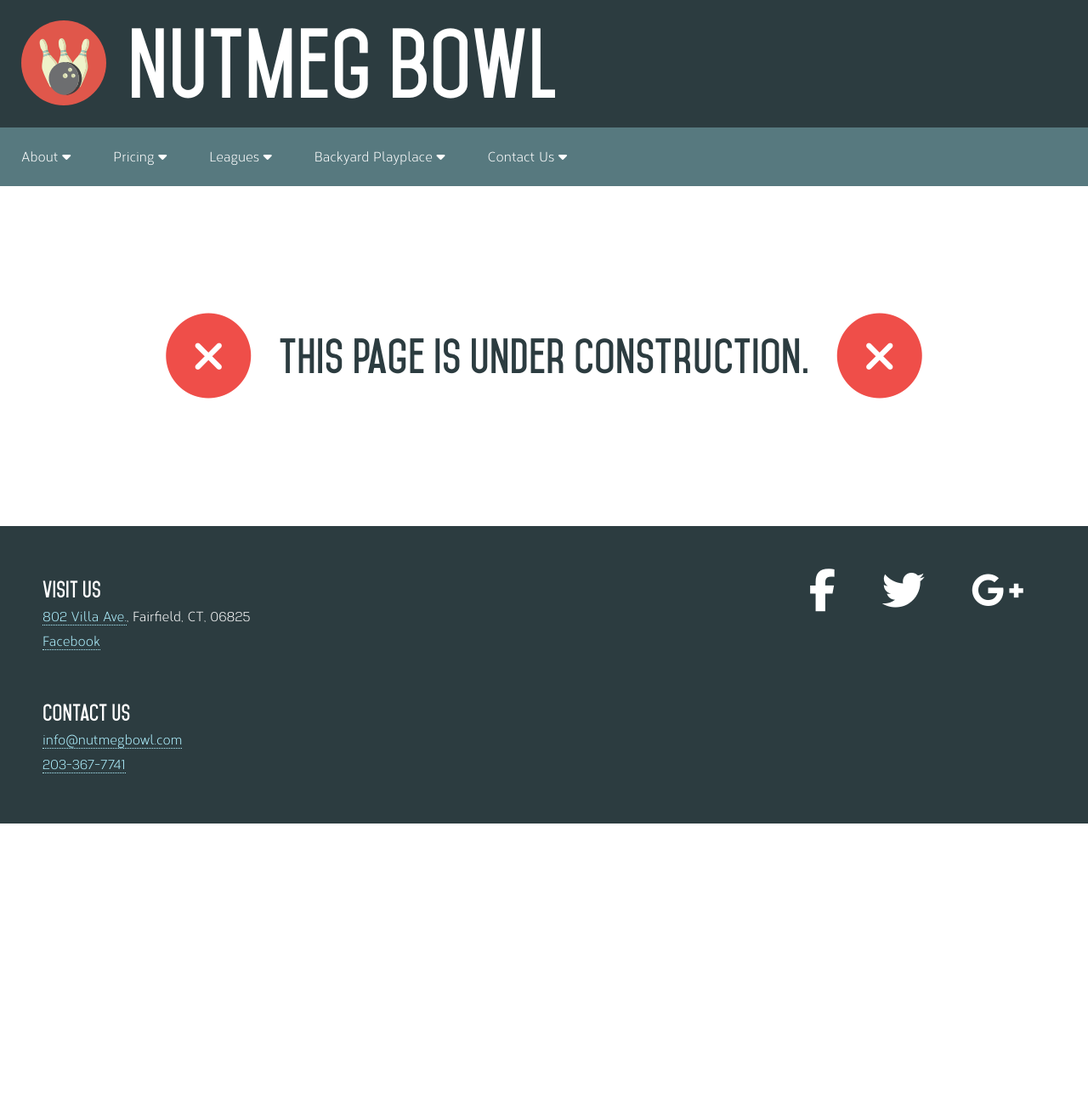
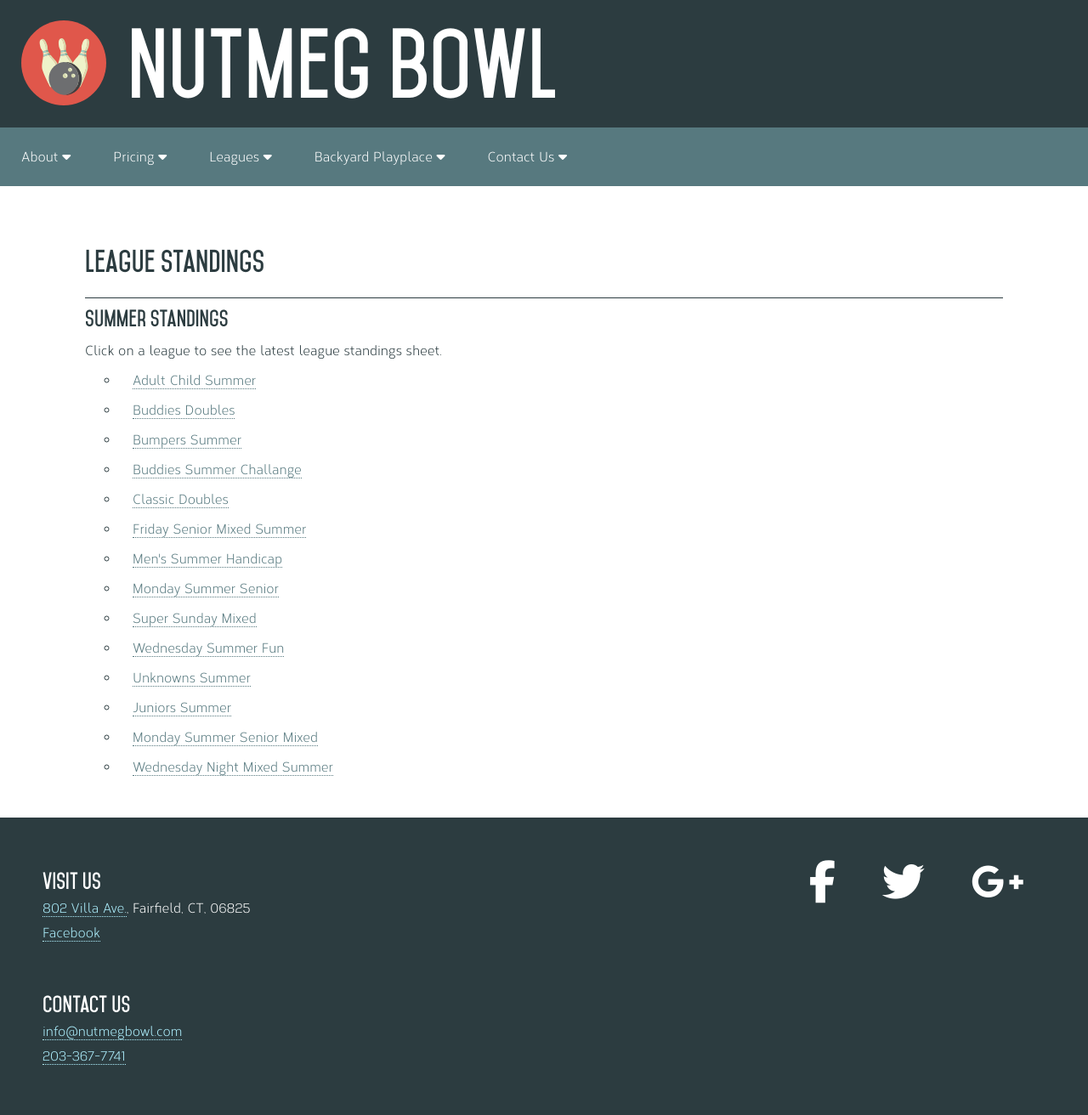
Before and after one commit to jlam55555/nutmegbowl, a Jekyll site: the page built from leagues/standings.html, in a window 1280 px wide. Shown: the whole page at 85% size. Built offline with Jekyll 4.4.1, drawn with Linux system fonts in a browser that asks for light colours; nearby versions of some CDN libraries; before the commit the page ends 969 px from its top, so only the background shows below that.

Commit message:
Added league standings page

```diff
--- /dev/null
+++ b/leagues/league_standings.json
@@ -0,0 +1,16 @@
+{
+  "Adult Child Summer": "http://www.nutmegbowl.com/SumUpload/ACSUM16-X.HTML",
+  "Buddies Doubles": "http://www.nutmegbowl.com/SumUpload/BDBLS16-X.HTML",
+  "Bumpers Summer": "http://www.nutmegbowl.com/SumUpload/BUMP16_1-X.HTML",
+  "Buddies Summer Challange": "http://www.nutmegbowl.com/SumUpload/CHALL16-X.HTML",
+  "Classic Doubles": "http://www.nutmegbowl.com/SumUpload/CLASSD16-X.HTML",
+  "Friday Senior Mixed Summer": "http://www.nutmegbowl.com/SumUpload/FSRMXD16-X.HTML",
+  "Men's Summer Handicap": "http://www.nutmegbowl.com/SumUpload/MENHDP16-X.HTML",
+  "Monday Summer Senior": "http://www.nutmegbowl.com/SumUpload/MSRMEN16-X.HTML",
+  "Super Sunday Mixed": "http://www.nutmegbowl.com/SumUpload/SSMXD16-X.HTML",
+  "Wednesday Summer Fun": "http://www.nutmegbowl.com/SumUpload/SWFUN16-X.HTML",
+  "Unknowns Summer": "http://www.nutmegbowl.com/SumUpload/UKNOWN16-X.HTML",
+  "Juniors Summer": "http://www.nutmegbowl.com/SumUpload/jrsum16-X.HTML",
+  "Monday Summer Senior Mixed": "http://www.nutmegbowl.com/SumUpload/msrmx15-X.HTML",
+  "Wednesday Night Mixed Summer": "http://www.nutmegbowl.com/SumUpload/sumwed16-X.HTML"
+}
--- a/leagues/standings.html
+++ b/leagues/standings.html
@@ -6,4 +6,8 @@ description: The most recent league standings sheets
 icon: trophy
 ---
 
-<p class="underConstruction"><span class="fa-stack first"><i class="fa fa-stack-2x fa-circle dangerText"></i><i class="fa fa-stack-1x fa-close lightText"></i></span>This page is under construction.<span class="fa-stack second"><i class="fa fa-stack-2x fa-circle dangerText"></i><i class="fa fa-stack-1x fa-close lightText"></i></span></p>
+<h1>League Standings</h1>
+<h2>Summer Standings</h2>
+<p>Click on a league to see the latest league standings sheet.</p>
+<!-- #standingsList automatically populated with links from leagues/league_standings.json -->
+<ul id="standingsList"></ul>
--- a/res/script.js
+++ b/res/script.js
@@ -15,7 +15,8 @@ $(function() {
     twitterShareButton: $("#twitterShareButton"),
     googlePlusShareButton: $("#googlePlusShareButton"),
     revealButton: $(".revealButton"),
-    categoryListItem: $(".categoryListItem")
+    categoryListItem: $(".categoryListItem"),
+    standingsList: $("#standingsList")
   };
 
   // accessory functions
@@ -90,6 +91,15 @@ $(function() {
   e.categoryListItem.click(function() {
     window.location.href = $(this).data("href");
   });
+  // league standings for standings.html page
+  if(e.standingsList.length == 1)
+    $.getJSON("leagues/league_standings.json", function(data) {
+      var standings = "";
+      for(var league in data) {
+        standings += "<li><a href='" + data[league] + "' target='_blank'>" + league +"</a></li>";
+      }
+      e.standingsList.html(standings);
+    });
 
   // resize the page
   e.window.resize();
--- a/res/style.css
+++ b/res/style.css
@@ -59,6 +59,13 @@ h2 {
 html {
   padding: 0;
 }
+li {
+  margin: 16px 0;
+  padding: 0 16px;
+}
+ol {
+  list-style-type: upper-roman;
+}
 table {
   margin: 16px 0;
   width: 100%;
@@ -78,6 +85,9 @@ table tbody tr {
 }
 table tbody tr:nth-child(odd) {
   background-color: #e9e9e9;
+}
+ul {
+  list-style-type: circle;
 }
 
 /* specific styles */
```
